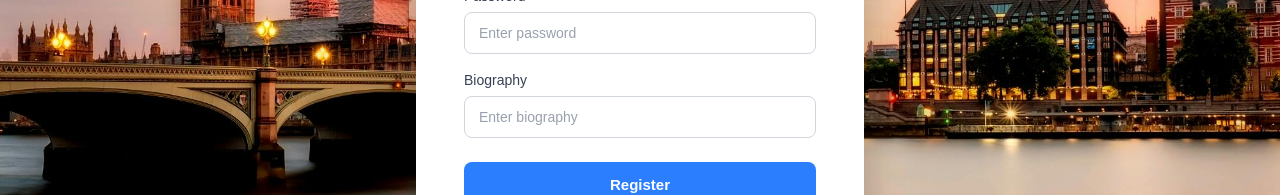
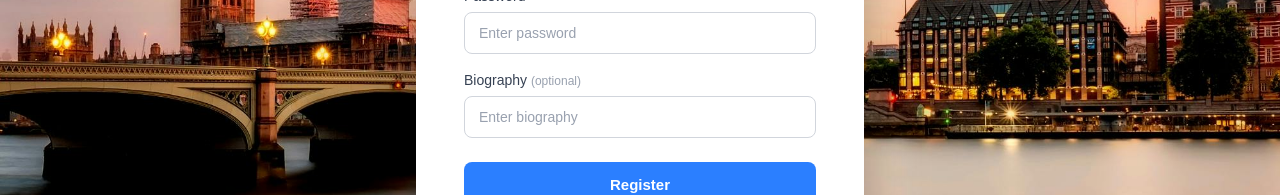
Before and after one commit to WasistdennmitKarstenlos/sopra-fs26-group-38-client, a Next.js app: page /register in a window 1280 px wide. Shown: the part 398-593 px from the top of the page. Built offline with nearby package versions, Linux system fonts and the light colour scheme.

Commit message:
Registration biography optional

```diff
--- a/app/register/page.tsx
+++ b/app/register/page.tsx
@@ -93,7 +93,7 @@
 
           <div className="mb-6">
             <label className="block text-gray-700 text-sm font-medium mb-1.5" htmlFor="bio">
-              Biography
+              Biography <span className="text-gray-400 text-xs">(optional)</span>
             </label>
             <input
               id="bio"
@@ -102,7 +102,6 @@
               placeholder="Enter biography"
               value={bio}
               onChange={(e) => setBio(e.target.value)}
-              required
             />
           </div>
 
```
